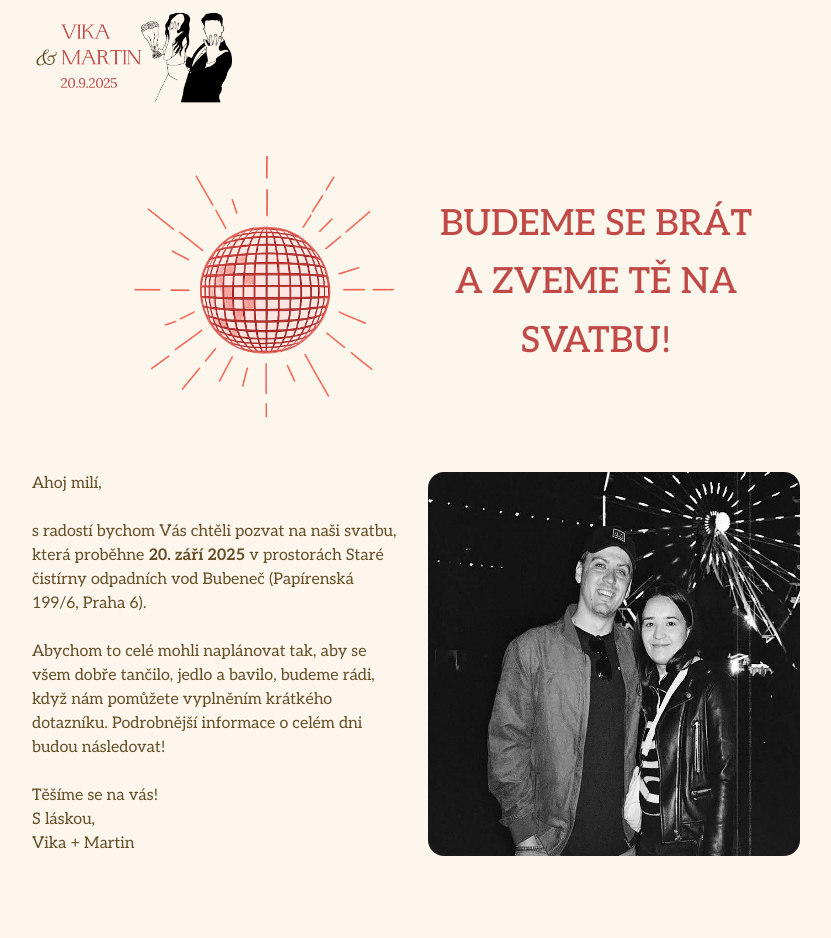
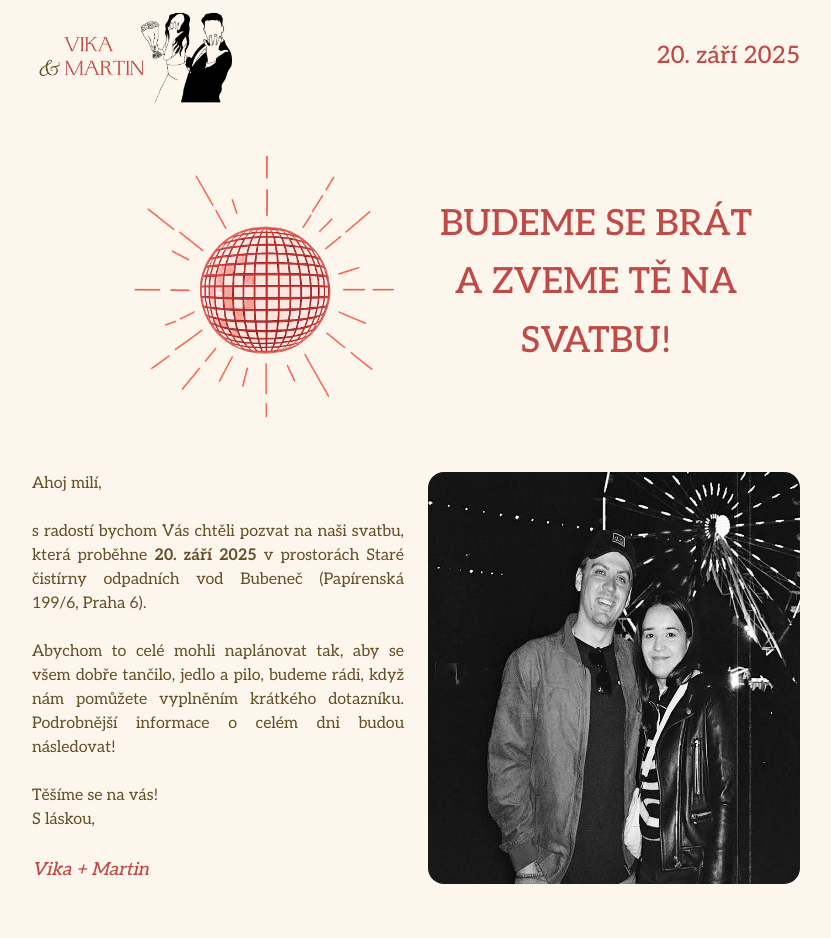
Before and after one commit to david-stafa/palmovi-wedding, a Next.js app: page / in a window 1280 px wide. Shown: the top 938 px of the page, without its empty margins (224-1055 px from the left). Built offline with nearby package versions, Linux system fonts and the light colour scheme.

Commit message:
feat: enhance wedding invitation layout and update modal content

```diff
--- a/app/components/TourModal.tsx
+++ b/app/components/TourModal.tsx
@@ -1,7 +1,6 @@
 import {
   Dialog,
   DialogContent,
-  DialogDescription,
   DialogHeader,
   DialogTitle,
   DialogTrigger,
@@ -25,7 +24,7 @@ export const TourModal = () => {
           <DialogTitle className="text-2xl font-medium mb-4">
             Informace o komentované prohlídce
           </DialogTitle>
-          <DialogDescription className="flex flex-row gap-8 w-full">
+          <div className="flex flex-row gap-8 w-full">
             <div className="min-w-5/12 relative">
               <Image
                 src="/cistirny.jpg"
@@ -34,7 +33,7 @@ export const TourModal = () => {
                 className="rounded-2xl"
               />
             </div>
-            <p className="text-base text-[#664e27]">
+            <p className="text-base text-[#664e27] text-justify">
               Stará čistírna odpadních vod v Bubenči je industriální skvost
               postavený v roce 1906, tedy z doby, kdy se ještě všechno točilo na
               páru. Čistila vodu pro celou Prahu až do roku 1967 a dnes je z ní
@@ -48,7 +47,7 @@ export const TourModal = () => {
               <br />
               Celé to zabere cca 35 minut a je to fakt zážitek!
             </p>
-          </DialogDescription>
+          </div>
         </DialogHeader>
       </DialogContent>
     </Dialog>
--- a/app/page.tsx
+++ b/app/page.tsx
@@ -10,13 +10,14 @@ export default function Page() {
 
   return (
     <div className="bg-[#FDF6ED] ">
-      <div className="flex justify-start items-center max-w-3xl mx-auto mb-5  ">
+      <div className="flex justify-between items-center max-w-3xl mx-auto mb-5  ">
         <Image
           src="/main-image.png"
           alt="vika&martin"
           width={200}
           height={100}
         />
+        <p className="text-2xl font-medium text-[#BF4A47]">20. září 2025</p>
       </div>
       <div className="flex justify-center items-center gap-5">
         <Image
@@ -32,7 +33,7 @@ export default function Page() {
       </div>
       <div className="flex max-w-3xl mx-auto gap-6 my-10">
         <div className="w-1/2 text-md">
-          <p>
+          <p className="text-justify">
             Ahoj milí,
             <br />
             <br />s radostí bychom Vás chtěli pozvat na naši svatbu, která
@@ -41,7 +42,7 @@ export default function Page() {
             <br />
             <br />
             Abychom to celé mohli naplánovat tak, aby se všem dobře tančilo,
-            jedlo a bavilo, budeme rádi, když nám pomůžete vyplněním krátkého
+            jedlo a pilo, budeme rádi, když nám pomůžete vyplněním krátkého
             dotazníku. Podrobnější informace o celém dni budou následovat!
             <br />
             <br />
@@ -49,7 +50,10 @@ export default function Page() {
             <br />
             S láskou,
             <br />
-            Vika + Martin
+            <br />
+            <span className="text-lg text-[#BF4A47] font-medium italic">
+              Vika + Martin
+            </span>
           </p>
         </div>
         <div className="relative rounded-2xl overflow-hidden aspect-square w-1/2">
@@ -59,10 +63,17 @@ export default function Page() {
       <div className="flex flex-col justify-center items-center gap-10 my-20">
         <h2 className="text-3xl font-medium">Dorazíte na naši svatbu?</h2>
         <div className="flex justify-center items-center gap-10">
-          <Button className="bg-[#BF4A47] text-white rounded-2xl hover:bg-[#BF4A47]/80" size="lg" onClick={() => setIsTourVisible(true)}>
+          <Button
+            className="bg-[#BF4A47] text-white rounded-2xl hover:bg-[#BF4A47]/80"
+            size="lg"
+            onClick={() => setIsTourVisible(true)}
+          >
             Ano, dorazím
           </Button>
-          <Button className="bg-[#664e27] text-white rounded-2xl hover:bg-[#664e27]/80" size="lg">
+          <Button
+            className="bg-[#664e27] text-white rounded-2xl hover:bg-[#664e27]/80"
+            size="lg"
+          >
             Ne, nedorazím
           </Button>
         </div>
```
Also changed, not shown: public/main-image.png.
